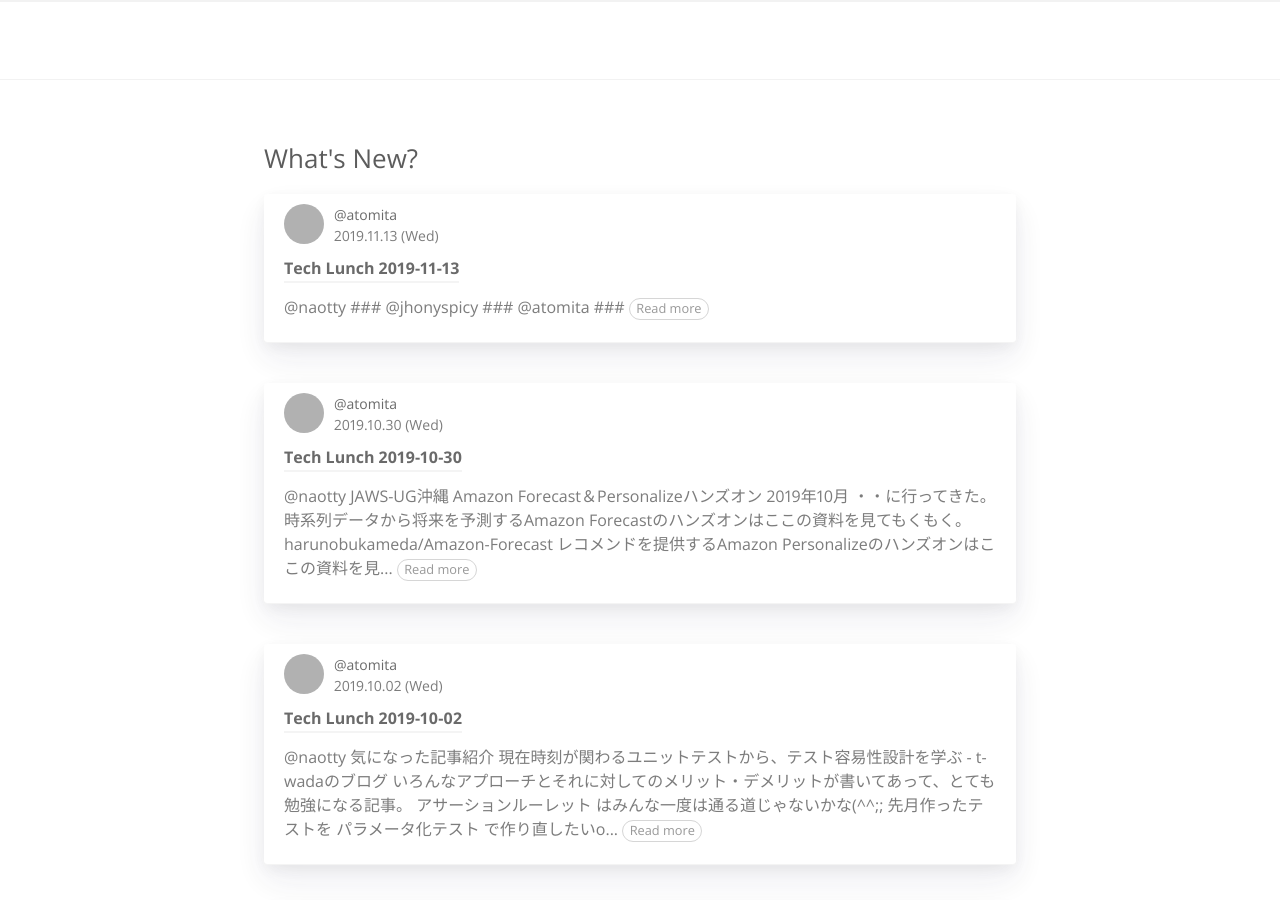
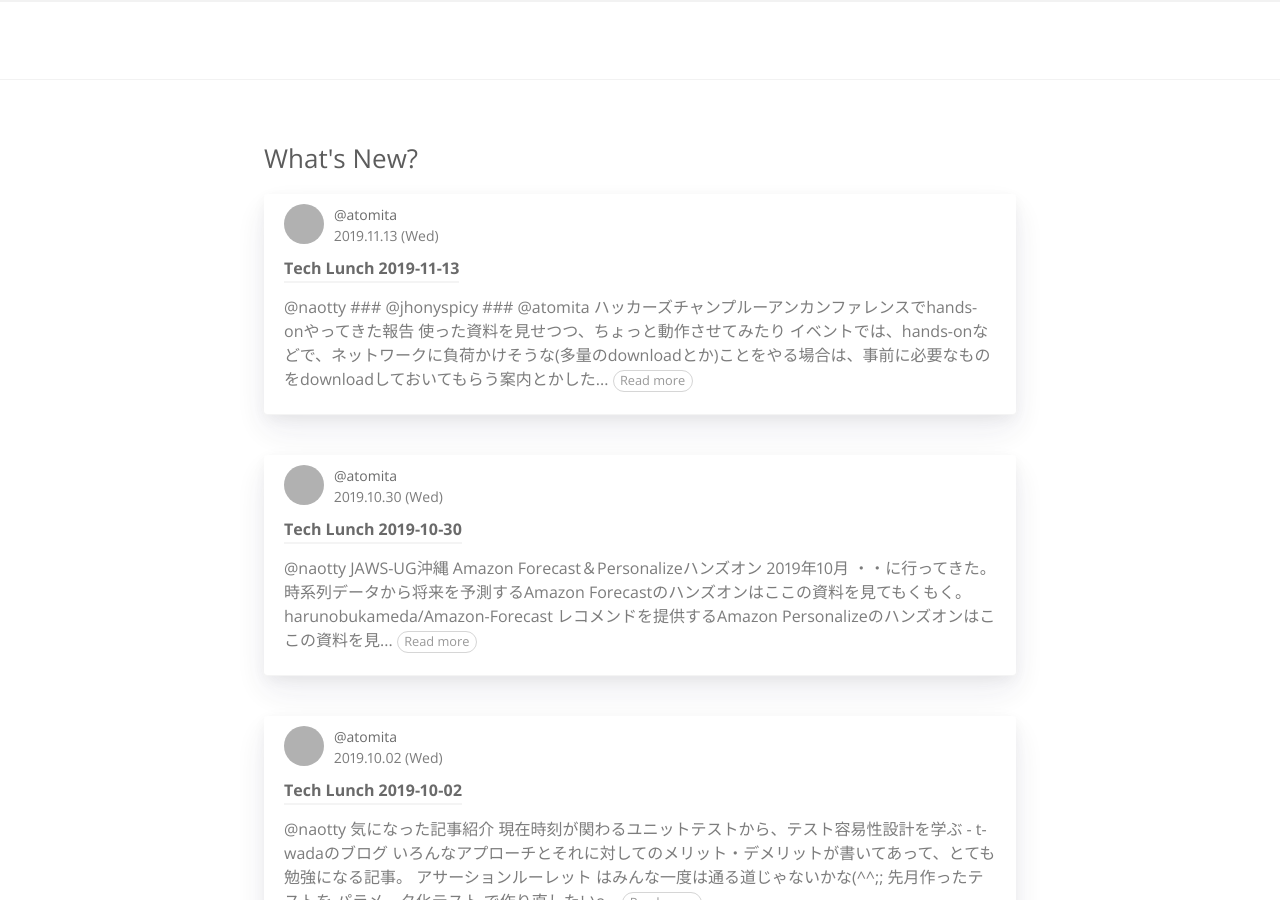
Before and after one commit to RyukyuInteractive/tech.ryukyu-i.co.jp, a Jekyll site: the page built from index.html, in a window 1280 px wide and 900 px high. Built offline with Jekyll 4.4.1, drawn with Linux system fonts in a browser that asks for light colours; a script that is not in the unit is left out; the list of posts is cut into pages by our own code; grey boxes are pictures that could not be loaded.

Commit message:
Update 2019-11-13-tech-lunch.md

```diff
--- a/_posts/2019-11-13-tech-lunch.md
+++ b/_posts/2019-11-13-tech-lunch.md
@@ -21,4 +21,18 @@
 
 ## [@atomita](https://github.com/atomita)
 
-###
+### ハッカーズチャンプルーアンカンファレンスでhands-onやってきた報告
+
+[使った資料](https://gist.github.com/atomita/76f79bc0106a675e1b570314b1489ed1)を見せつつ、ちょっと動作させてみたり
+
+イベントでは、hands-onなどで、ネットワークに負荷かけそうな(多量のdownloadとか)ことをやる場合は、事前に必要なものをdownloadしておいてもらう案内とかしたほうが良さそうだな、と学びました
+
+### [Svelte](https://svelte.dev/)の紹介
+
+以前、目にしてたけど、また先日も目にしたので、ちょっと紹介しました
+
+cliでcompileしてjsを出力するという、AltJSみたいなframework
+compile前のsource codeはVueによく似た感じですね
+で、compileすると、VirtualDOMを使わずにreactiveに動作するjsが生成されちゃいます
+
+compile後のjsは結構読みやすい感じで、他の重厚なframeworkを使ってて、debugしてたらframeworkの中に入り込んでわけわからん、ってなった経験がある身からすると、使いやすそうに思えます
```
